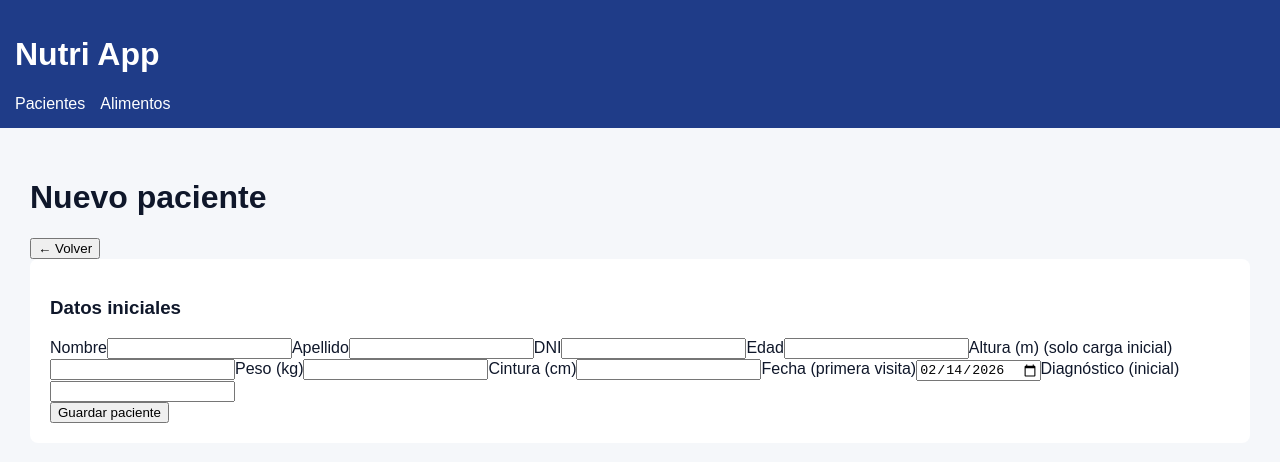
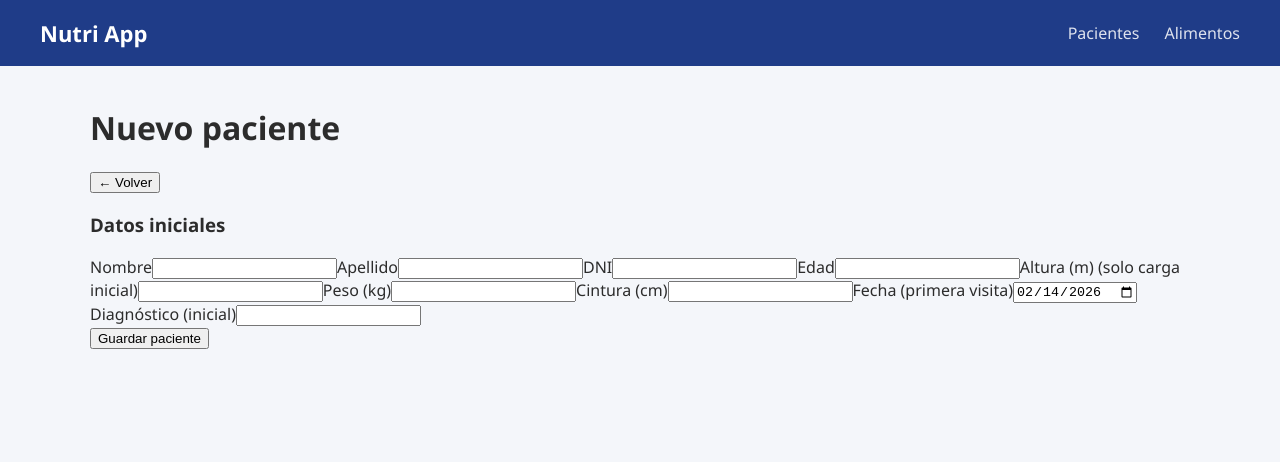
Before and after one commit to victorap-tech/nutri-app, a React (Vite) app in the folder frontend/: page /nuevo in a window 1280 px wide. Shown: the top 462 px of the page. Built offline with nearby package versions, Linux system fonts and the light colour scheme.

Commit message:
Update styles.css

```diff
--- a/frontend/src/styles.css
+++ b/frontend/src/styles.css
@@ -1,54 +1,163 @@
-body {
-  font-family: Arial, sans-serif;
-  margin: 0;
-  background: #f5f7fa;
+:root {
+  --primary: #1f3c88;
+  --primary-light: #2d5bdb;
+  --background: #f4f6fa;
+  --card: #ffffff;
+  --border: #e3e6ef;
+  --text: #2c2c2c;
+  --muted: #6c757d;
 }
 
+body {
+  margin: 0;
+  font-family: "Segoe UI", Roboto, sans-serif;
+  background: var(--background);
+  color: var(--text);
+}
+
+/* HEADER */
+
 .header {
-  background: #1f3c88;
+  background: var(--primary);
+  padding: 18px 40px;
   color: white;
-  padding: 15px;
+  display: flex;
+  justify-content: space-between;
+  align-items: center;
+}
+
+.header h1 {
+  margin: 0;
+  font-weight: 600;
+  font-size: 22px;
 }
 
 .header nav a {
   color: white;
-  margin-right: 15px;
   text-decoration: none;
+  margin-left: 25px;
+  font-weight: 500;
+  opacity: 0.85;
 }
 
-.container {
-  padding: 30px;
+.header nav a.active,
+.header nav a:hover {
+  opacity: 1;
+  border-bottom: 2px solid white;
 }
 
-.card {
-  background: white;
-  padding: 20px;
-  border-radius: 8px;
+/* CONTENEDOR PRINCIPAL */
+
+.container {
+  max-width: 1100px;
+  margin: 40px auto;
+  padding: 0 20px;
+}
+
+/* TITULO */
+
+.page-title {
+  font-size: 24px;
+  font-weight: 600;
   margin-bottom: 20px;
 }
 
-.tabs a {
-  margin-right: 10px;
-  padding: 8px 14px;
-  border-radius: 6px;
-  background: #e0e0e0;
-  text-decoration: none;
-  color: black;
+/* BUSCADOR + BOTON */
+
+.top-bar {
+  display: flex;
+  justify-content: space-between;
+  align-items: center;
+  margin-bottom: 25px;
 }
 
-.tabs a.active {
-  background: #1f3c88;
+.search-input {
+  padding: 10px 14px;
+  width: 260px;
+  border-radius: 8px;
+  border: 1px solid var(--border);
+  font-size: 14px;
+}
+
+.btn-primary {
+  background: var(--primary-light);
   color: white;
+  border: none;
+  padding: 10px 18px;
+  border-radius: 8px;
+  font-weight: 500;
+  cursor: pointer;
+}
+
+.btn-primary:hover {
+  opacity: 0.9;
+}
+
+/* TARJETAS PACIENTES */
+
+.patient-card {
+  background: var(--card);
+  border-radius: 12px;
+  padding: 18px 20px;
+  margin-bottom: 15px;
+  border: 1px solid var(--border);
+  transition: 0.2s ease;
+  cursor: pointer;
+}
+
+.patient-card:hover {
+  box-shadow: 0 4px 12px rgba(0,0,0,0.08);
+  transform: translateY(-2px);
+}
+
+.patient-name {
+  font-size: 17px;
+  font-weight: 600;
+  margin-bottom: 6px;
+}
+
+.patient-info {
+  font-size: 14px;
+  color: var(--muted);
+}
+
+/* IMC BAR PROFESIONAL */
+
+.imc-container {
+  margin-top: 20px;
 }
 
 .imc-bar {
-  height: 20px;
-  background: #ddd;
-  border-radius: 10px;
-  margin-top: 10px;
+  height: 18px;
+  border-radius: 20px;
+  background: #e9ecef;
   overflow: hidden;
+  margin-top: 8px;
 }
 
 .imc-fill {
   height: 100%;
+  transition: width 0.5s ease;
+  border-radius: 20px;
 }
+
+/* TABS */
+
+.tabs {
+  margin-bottom: 25px;
+}
+
+.tabs a {
+  padding: 8px 16px;
+  margin-right: 10px;
+  border-radius: 20px;
+  background: #e9ecef;
+  text-decoration: none;
+  color: var(--text);
+  font-size: 14px;
+}
+
+.tabs a.active {
+  background: var(--primary-light);
+  color: white;
+}
```
